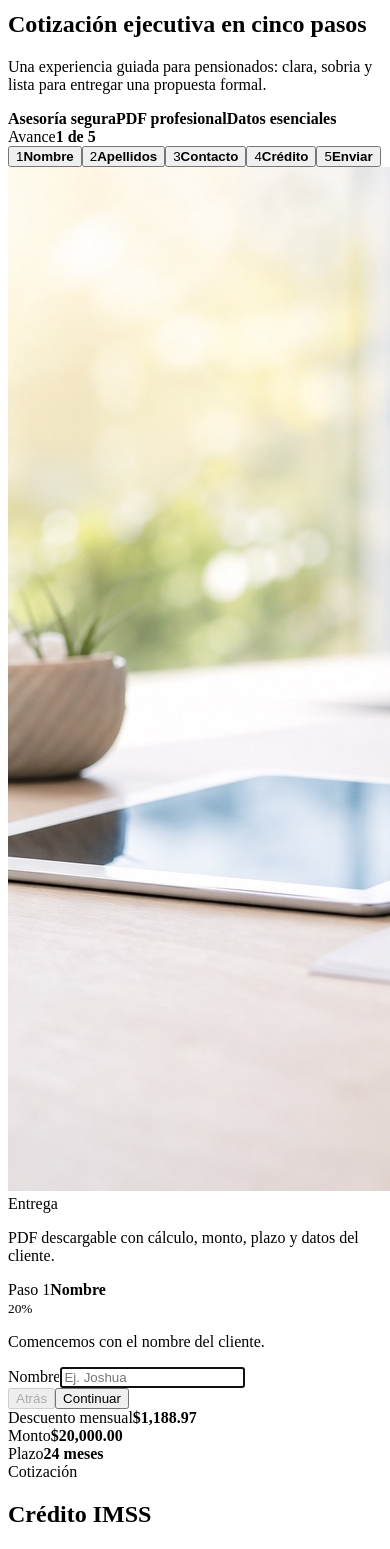
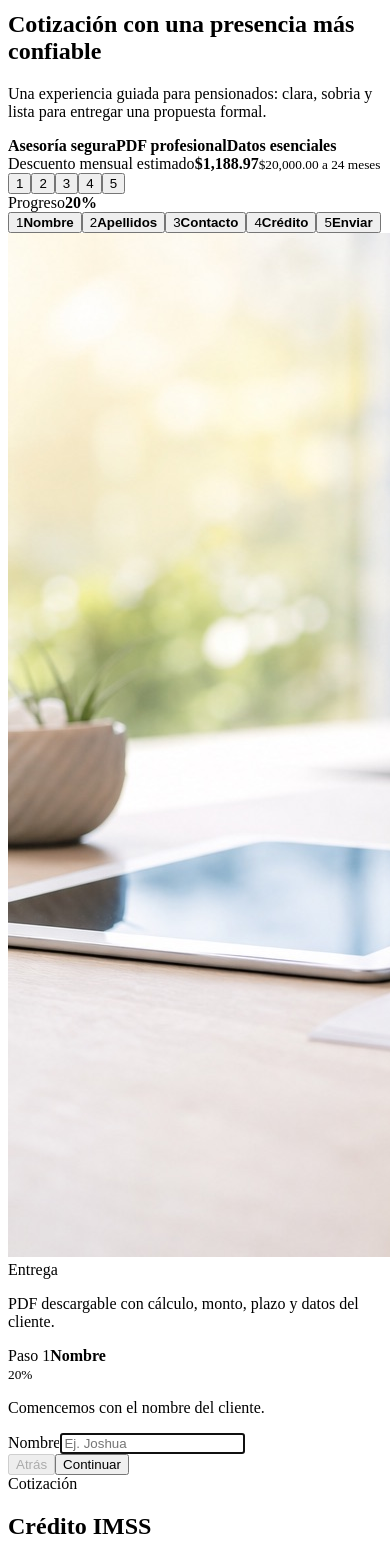
Before and after one commit to josstxr/finanza, a React (Vite) app: page / in a window 390 px wide. Shown: the part 1040-2589 px from the top of the page. Built offline with nearby package versions, Linux system fonts and the light colour scheme; the HTML template or start-up script is replaced by a standard one.

Commit message:
Elevate quote page visual hierarchy

```diff
--- a/src/QuoteForm.jsx
+++ b/src/QuoteForm.jsx
@@ -338,7 +338,7 @@ export default function QuoteForm() {
         </figure>
         <div className="intro-copy">
           <span>Crédito IMSS</span>
-          <h2>Cotización ejecutiva en cinco pasos</h2>
+          <h2>Cotización con una presencia más confiable</h2>
           <p>
             Una experiencia guiada para pensionados: clara, sobria y lista para entregar
             una propuesta formal.
@@ -349,13 +349,32 @@ export default function QuoteForm() {
             <strong>Datos esenciales</strong>
           </div>
         </div>
+        <div className="hero-quote-card">
+          <span>Descuento mensual estimado</span>
+          <strong>{formatMoney(quote.monthlyPayment)}</strong>
+          <small>{formatMoney(quote.amount)} a {form.term} meses</small>
+        </div>
       </section>
+
+      <div className="mobile-progress" aria-label="Progreso">
+        {STEPS.map((step, index) => (
+          <button
+            key={step.title}
+            type="button"
+            className={index === activeStep ? 'active' : ''}
+            onClick={() => setActiveStep(index)}
+            aria-label={step.title}
+          >
+            {index + 1}
+          </button>
+        ))}
+      </div>
 
       <div className="workflow-grid">
         <aside className="step-rail" aria-label="Progreso de cotización">
           <div className="rail-summary">
-            <span>Avance</span>
-            <strong>{activeStep + 1} de {STEPS.length}</strong>
+            <span>Progreso</span>
+            <strong>{Math.round(((activeStep + 1) / STEPS.length) * 100)}%</strong>
           </div>
           <nav>
             {STEPS.map((step, index) => (
@@ -408,21 +427,6 @@ export default function QuoteForm() {
         </section>
 
         <aside className="preview">
-          <div className="quote-snapshot">
-            <div>
-              <span>Descuento mensual</span>
-              <strong>{formatMoney(quote.monthlyPayment)}</strong>
-            </div>
-            <div>
-              <span>Monto</span>
-              <strong>{formatMoney(quote.amount)}</strong>
-            </div>
-            <div>
-              <span>Plazo</span>
-              <strong>{form.term} meses</strong>
-            </div>
-          </div>
-
           <div id="quote-preview" className="preview-box">
             <div className="quote-header">
               <div>
--- a/src/styles.css
+++ b/src/styles.css
@@ -12,9 +12,9 @@ body {
   margin: 0;
   min-height: 100vh;
   background:
-    radial-gradient(circle at 12% 18%, rgba(125, 211, 252, 0.32), transparent 28%),
-    radial-gradient(circle at 86% 12%, rgba(59, 130, 246, 0.18), transparent 28%),
-    linear-gradient(120deg, #f6fbff, #edf7ff 48%, #f8fbff);
+    radial-gradient(circle at 14% 18%, rgba(125, 211, 252, 0.38), transparent 28%),
+    radial-gradient(circle at 88% 4%, rgba(14, 165, 233, 0.2), transparent 25%),
+    linear-gradient(135deg, #f8fbff 0%, #eef8ff 44%, #f7fbff 100%);
 }
 
 body::before {
@@ -43,8 +43,8 @@ button:disabled {
 
 .app {
   margin: 0 auto;
-  max-width: 1240px;
-  padding: 26px;
+  max-width: 1280px;
+  padding: 22px;
   position: relative;
 }
 
@@ -58,7 +58,6 @@ header span,
 .rail-note span,
 .panel-heading span,
 .step-intro span,
-.quote-snapshot span,
 .quote-header span,
 .client-block span,
 .notes-block span,
@@ -87,12 +86,12 @@ header h1 {
 .intro-panel,
 .step-rail,
 .form-panel,
-.quote-snapshot,
+.hero-quote-card,
 .preview-actions,
 .status-message {
   backdrop-filter: blur(24px) saturate(155%);
   -webkit-backdrop-filter: blur(24px) saturate(155%);
-  background: linear-gradient(145deg, rgba(255, 255, 255, 0.74), rgba(255, 255, 255, 0.46));
+  background: linear-gradient(145deg, rgba(255, 255, 255, 0.78), rgba(255, 255, 255, 0.5));
   border: 1px solid rgba(255, 255, 255, 0.78);
   border-radius: 18px;
   box-shadow:
@@ -104,7 +103,7 @@ header h1 {
   align-items: end;
   background: #0b1f35;
   display: grid;
-  min-height: 390px;
+  min-height: 430px;
   overflow: hidden;
   padding: 32px;
   position: relative;
@@ -112,14 +111,14 @@ header h1 {
 
 .intro-panel h2 {
   color: #ffffff;
-  font-size: clamp(38px, 6vw, 72px);
+  font-size: clamp(40px, 6.6vw, 80px);
   line-height: 0.94;
   margin: 7px 0 0;
-  max-width: 820px;
+  max-width: 880px;
 }
 
 .intro-copy {
-  max-width: 760px;
+  max-width: 800px;
   position: relative;
   z-index: 2;
 }
@@ -153,6 +152,35 @@ header h1 {
   padding: 8px 12px;
 }
 
+.hero-quote-card {
+  bottom: 26px;
+  display: grid;
+  gap: 4px;
+  min-width: min(360px, calc(100% - 52px));
+  padding: 18px;
+  position: absolute;
+  right: 26px;
+  z-index: 3;
+}
+
+.hero-quote-card span {
+  color: #0369a1;
+  font-size: 12px;
+  font-weight: 850;
+  text-transform: uppercase;
+}
+
+.hero-quote-card strong {
+  color: #0f2742;
+  font-size: 34px;
+  line-height: 1;
+}
+
+.hero-quote-card small {
+  color: #526174;
+  font-weight: 750;
+}
+
 .trust-photo {
   inset: 0;
   margin: 0;
@@ -162,7 +190,7 @@ header h1 {
 
 .trust-photo::after {
   background:
-    linear-gradient(90deg, rgba(8, 24, 42, 0.9), rgba(8, 24, 42, 0.55) 44%, rgba(8, 24, 42, 0.1)),
+    linear-gradient(90deg, rgba(8, 24, 42, 0.92), rgba(8, 24, 42, 0.58) 46%, rgba(8, 24, 42, 0.12)),
     linear-gradient(0deg, rgba(8, 24, 42, 0.58), rgba(8, 24, 42, 0.02) 58%);
   content: "";
   inset: 0;
@@ -198,7 +226,7 @@ header h1 {
   align-items: start;
   display: grid;
   gap: 16px;
-  grid-template-columns: 210px minmax(0, 1fr) minmax(360px, 470px);
+  grid-template-columns: 190px minmax(0, 1fr) minmax(360px, 460px);
 }
 
 .step-rail {
@@ -210,7 +238,7 @@ header h1 {
 }
 
 .rail-summary {
-  background: rgba(255, 255, 255, 0.55);
+  background: linear-gradient(180deg, rgba(224, 242, 254, 0.74), rgba(255, 255, 255, 0.5));
   border: 1px solid rgba(148, 163, 184, 0.18);
   border-radius: 14px;
   padding: 14px;
@@ -219,7 +247,7 @@ header h1 {
 .rail-summary strong {
   color: #102033;
   display: block;
-  font-size: 24px;
+  font-size: 34px;
   line-height: 1.1;
   margin-top: 4px;
 }
@@ -238,8 +266,8 @@ header h1 {
   cursor: pointer;
   display: grid;
   gap: 10px;
-  grid-template-columns: 34px 1fr;
-  min-height: 48px;
+  grid-template-columns: 30px 1fr;
+  min-height: 44px;
   padding: 7px;
   text-align: left;
 }
@@ -248,13 +276,13 @@ header h1 {
   align-items: center;
   background: rgba(255, 255, 255, 0.68);
   border: 1px solid rgba(148, 163, 184, 0.22);
-  border-radius: 12px;
+  border-radius: 10px;
   color: #0369a1;
   display: inline-flex;
   font-weight: 850;
-  height: 34px;
+  height: 30px;
   justify-content: center;
-  width: 34px;
+  width: 30px;
 }
 
 .step-rail nav button strong {
@@ -282,7 +310,7 @@ header h1 {
 .form-panel {
   display: grid;
   gap: 18px;
-  min-height: 560px;
+  min-height: 540px;
   padding: 28px;
 }
 
@@ -295,7 +323,7 @@ header h1 {
 .panel-heading strong {
   color: #102033;
   display: block;
-  font-size: 38px;
+  font-size: 42px;
   line-height: 1.05;
 }
 
@@ -311,12 +339,12 @@ header h1 {
 .step-fields {
   align-content: start;
   display: grid;
-  gap: 16px;
+  gap: 18px;
 }
 
 .step-intro p {
   color: #475569;
-  font-size: 16px;
+  font-size: 17px;
   margin: 0;
 }
 
@@ -336,8 +364,9 @@ textarea {
   border: 1px solid rgba(148, 163, 184, 0.3);
   border-radius: 16px;
   color: #0f172a;
-  min-height: 62px;
-  padding: 15px 16px;
+  font-size: 18px;
+  min-height: 66px;
+  padding: 16px 18px;
   width: 100%;
 }
 
@@ -375,7 +404,8 @@ textarea:focus {
   color: #172033;
   cursor: pointer;
   font-weight: 850;
-  min-height: 58px;
+  font-size: 18px;
+  min-height: 62px;
   padding: 9px;
 }
 
@@ -450,43 +480,14 @@ textarea:focus {
   top: 18px;
 }
 
-.quote-snapshot {
-  background: linear-gradient(145deg, rgba(15, 39, 66, 0.94), rgba(14, 54, 88, 0.82));
-  border-color: rgba(186, 230, 253, 0.2);
-  display: grid;
-  gap: 10px;
-  grid-template-columns: 1fr;
-  padding: 14px;
-}
-
-.quote-snapshot div {
-  background: rgba(255, 255, 255, 0.08);
-  border: 1px solid rgba(255, 255, 255, 0.12);
-  border-radius: 14px;
-  padding: 11px;
-}
-
-.quote-snapshot span {
-  color: #bae6fd;
-}
-
-.quote-snapshot strong {
-  color: #ffffff;
-  display: block;
-  font-size: 19px;
-  line-height: 1.15;
-  margin-top: 3px;
-  overflow-wrap: anywhere;
-}
-
 .preview-box {
   background:
     linear-gradient(#ffffff, #ffffff) padding-box,
     linear-gradient(145deg, rgba(125, 211, 252, 0.8), rgba(255, 255, 255, 0.22), rgba(15, 23, 42, 0.16)) border-box;
   border: 1px solid transparent;
   border-radius: 8px;
-  box-shadow: 0 28px 80px rgba(15, 23, 42, 0.16);
-  padding: 24px;
+  box-shadow: 0 30px 90px rgba(15, 23, 42, 0.18);
+  padding: 28px;
   position: relative;
 }
 
@@ -510,7 +511,7 @@ textarea:focus {
 
 .quote-header h2 {
   color: #102033;
-  font-size: 30px;
+  font-size: 34px;
   line-height: 1.08;
   margin: 2px 0 0;
 }
@@ -599,6 +600,10 @@ textarea:focus {
   position: sticky;
 }
 
+.mobile-progress {
+  display: none;
+}
+
 .preview-actions .primary-action {
   grid-column: 1 / -1;
 }
@@ -636,9 +641,6 @@ textarea:focus {
     position: static;
   }
 
-  .quote-snapshot {
-    grid-template-columns: repeat(3, 1fr);
-  }
 }
 
 @media (max-width: 780px) {
@@ -652,23 +654,35 @@ textarea:focus {
   }
 
   .step-rail {
-    position: static;
+    display: none;
   }
 
-  .step-rail nav {
+  .mobile-progress {
+    backdrop-filter: blur(20px);
+    -webkit-backdrop-filter: blur(20px);
+    background: rgba(255, 255, 255, 0.72);
+    border: 1px solid rgba(255, 255, 255, 0.78);
+    border-radius: 18px;
+    display: grid;
+    gap: 8px;
     grid-template-columns: repeat(5, 1fr);
+    padding: 8px;
   }
 
-  .step-rail nav button {
-    display: grid;
-    grid-template-columns: 1fr;
-    justify-items: center;
-    min-height: 50px;
-    text-align: center;
+  .mobile-progress button {
+    background: rgba(255, 255, 255, 0.68);
+    border: 1px solid rgba(148, 163, 184, 0.24);
+    border-radius: 14px;
+    color: #0369a1;
+    cursor: pointer;
+    font-weight: 850;
+    min-height: 42px;
   }
 
-  .step-rail nav button strong {
-    display: none;
+  .mobile-progress button.active {
+    background: #7dd3fc;
+    border-color: #7dd3fc;
+    color: #06263d;
   }
 }
 
@@ -683,8 +697,14 @@ textarea:focus {
     font-size: 34px;
   }
 
+  .hero-quote-card {
+    bottom: 18px;
+    left: 18px;
+    min-width: 0;
+    right: 18px;
+  }
+
   .term-options div,
-  .quote-snapshot,
   .client-block,
   .preview-actions,
   .wizard-actions {
```
